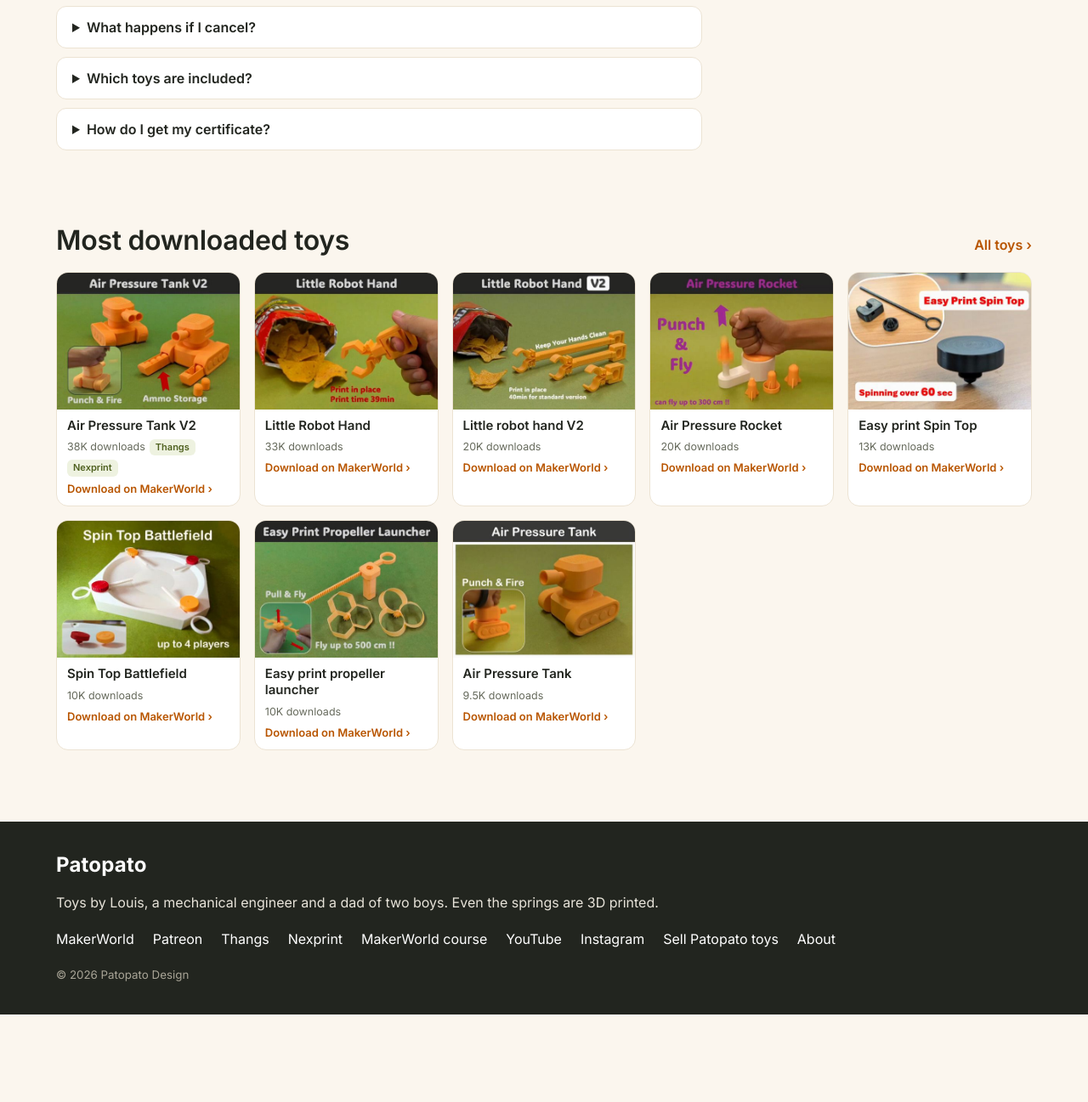
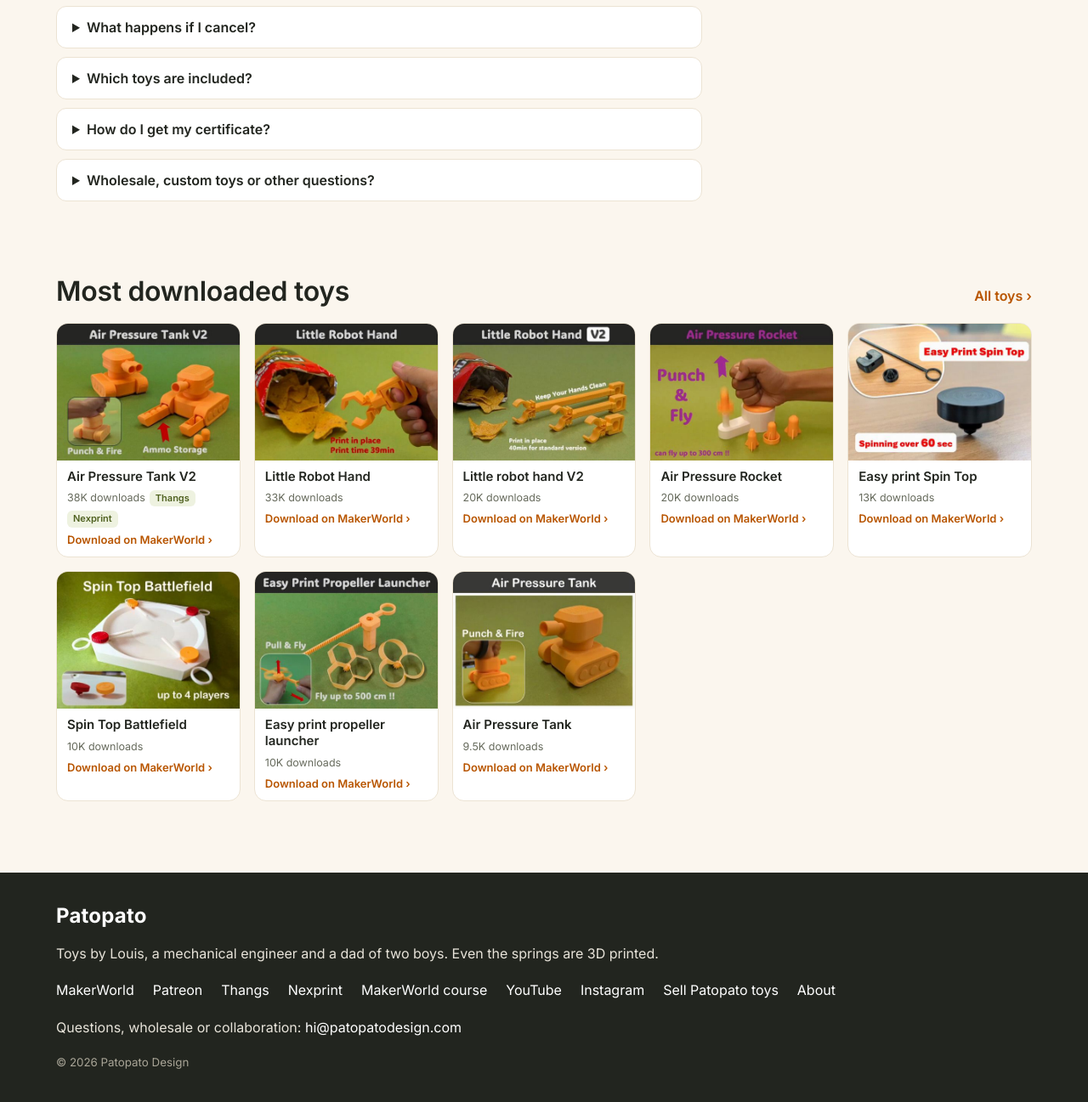
Before and after one commit to spot0000/patopato, a plain HTML site: page sellers.html in a window 1280 px wide. Shown: the part 1815-3112 px from the top of the page at 85% size. Before the commit the page ends 3009 px from the top, so only its background shows below. Drawn offline with Linux system fonts and the light colour scheme.

Commit message:
Add contact email hi@patopatodesign.com
Co-Authored-By: Claude Opus 5.5 <noreply@anthropic.com>

```diff
--- a/app.js
+++ b/app.js
@@ -27,6 +27,7 @@
     '<a href="' + LINKS.thangs + '" target="_blank" rel="noopener">Thangs</a><a href="' + LINKS.nexprint + '" target="_blank" rel="noopener">Nexprint</a>' +
     '<a href="' + LINKS.course + '" target="_blank" rel="noopener">MakerWorld course</a><a href="' + LINKS.yt + '" target="_blank" rel="noopener">YouTube</a>' +
     '<a href="' + LINKS.ig + '" target="_blank" rel="noopener">Instagram</a><a href="sellers.html">Sell Patopato toys</a><a href="about.html">About</a></div>' +
+    '<p>Questions, wholesale or collaboration: <a href="mailto:hi@patopatodesign.com">hi@patopatodesign.com</a></p>' +
     '<small>© ' + new Date().getFullYear() + ' Patopato Design</small></div>';
 
   // cards
--- a/sellers.html
+++ b/sellers.html
@@ -51,6 +51,7 @@
     <details><summary>What happens if I cancel?</summary><p>The license is valid while your subscription is active. After you cancel, please stop selling new prints.</p></details>
     <details><summary>Which toys are included?</summary><p>80+ Patopato toys, including the paid toys for Patreon members. New toys are added every month.</p></details>
     <details><summary>How do I get my certificate?</summary><p>After you subscribe, send your name and shop name. Your certificate arrives by email.</p></details>
+    <details><summary>Wholesale, custom toys or other questions?</summary><p>Email <a href="mailto:hi@patopatodesign.com">hi@patopatodesign.com</a>.</p></details>
   </div>
 </section>
 <section class="section">
```
